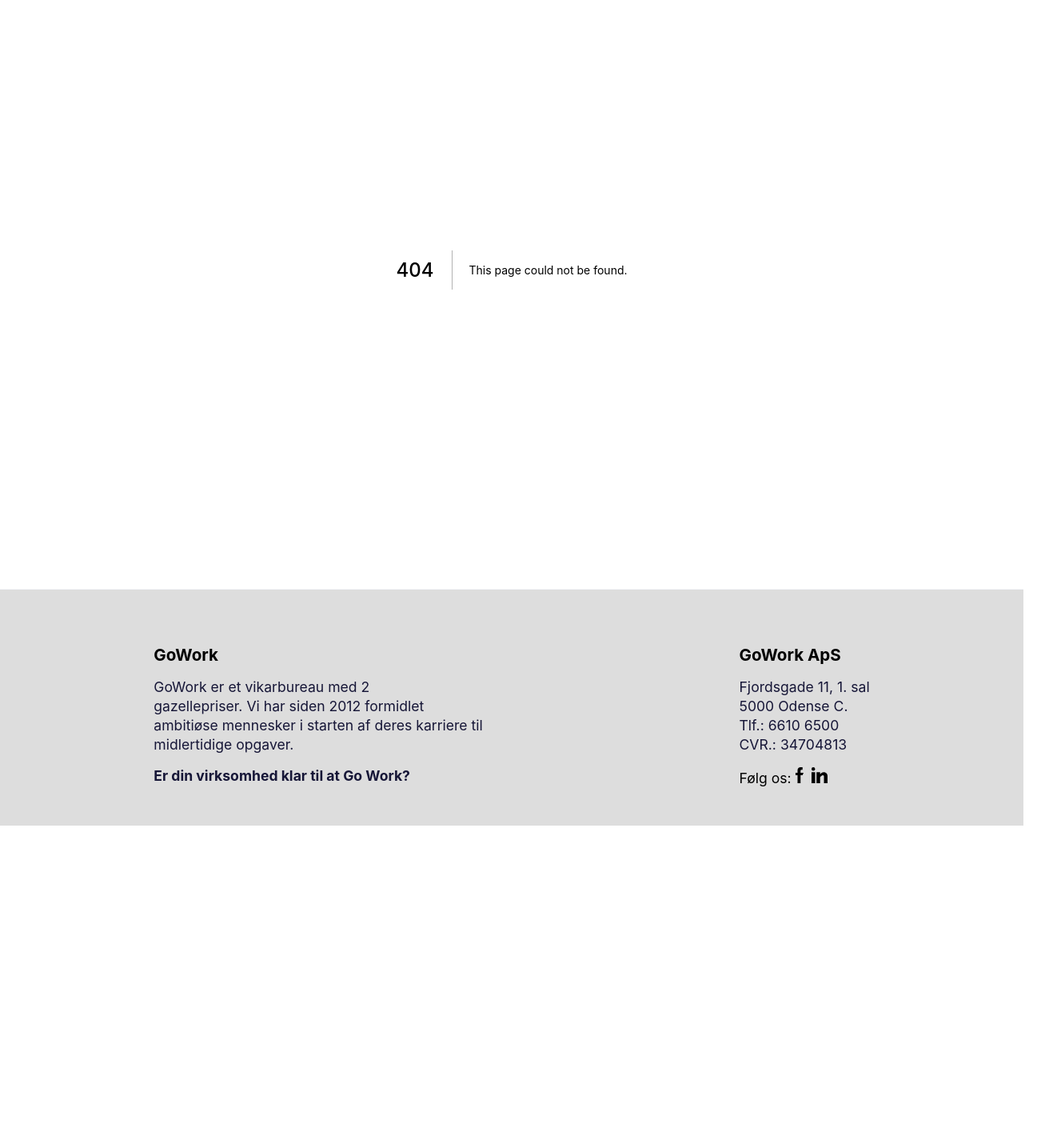
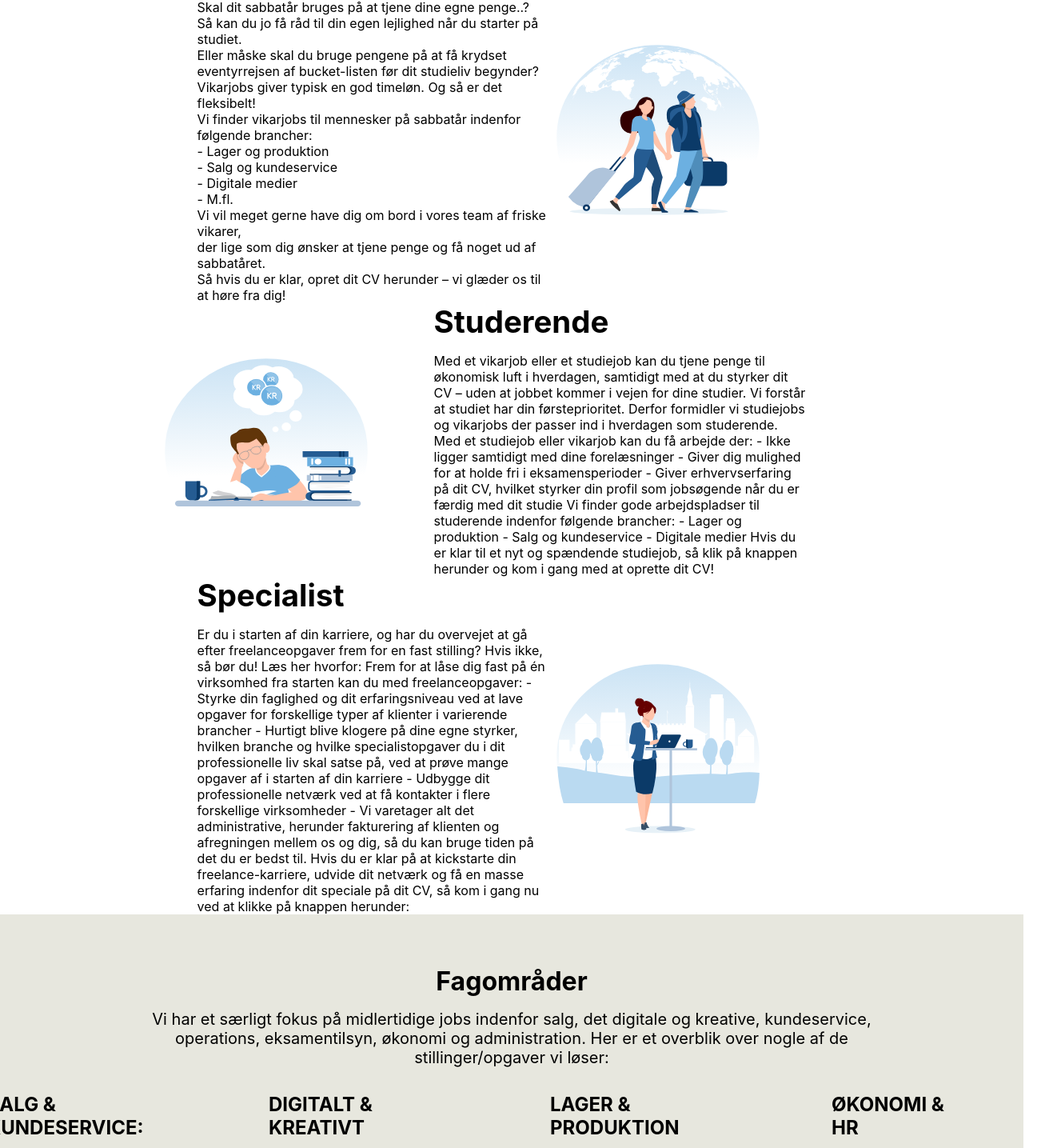
Before and after one commit to julianCostinea/goworkwebsite_next, a Next.js app: page /vikar/hop-ombord in a window 1280 px wide. Before the commit this address had no page. Shown: the part 143-1578 px from the top of the page at 80% size, 1312 px wide, since content can reach past the window. Before the commit the page ends 1175 px from the top, so only its background shows below. Built offline with nearby package versions, Linux system fonts and the light colour scheme.

Commit message:
finished work on hop ombord

```diff
--- a/components/ContentImages/ApplicationProcess/ApplicationProcess.js
+++ b/components/ContentImages/ApplicationProcess/ApplicationProcess.js
@@ -1,9 +1,5 @@
 import React, { useState } from 'react';
-
-import applicationStep1 from '../../../assets/images/ApplicationProcess/1.svg';
-import applicationStep2 from '../../../assets/images/ApplicationProcess/2.svg';
-import applicationStep3 from '../../../assets/images/ApplicationProcess/3.svg';
-import applicationStep4 from '../../../assets/images/ApplicationProcess/4.svg';
+import Image from 'next/image';
 
 import classes from './ApplicationProcess.module.css'
 
@@ -12,30 +8,34 @@ const ApplicationProcess = () => {
     return (
     <div className= {classes.ApplicationContainer}>
         <div className={classes.ApplicationPhoto}>
-            <img
+            <Image
+                width= "340px" height="280px"
                 style={loaded ? {} : { display: 'none' }}
-                src={applicationStep1} alt="Application step 1"
+                src="/images/ApplicationProcess/1.svg" alt="Application step 1"
                 onLoad={() => setLoaded(true)}
                 />
         </div>
         <div className={classes.ApplicationPhoto}>
-            <img
+            <Image
+                width= "340px" height="280px"
                 style={loaded ? {} : { display: 'none' }}
-                src={applicationStep2} alt="Application step 2"
+                src="/images/ApplicationProcess/2.svg" alt="Application step 2"
                 onLoad={() => setLoaded(true)}
                 />
         </div>
         <div className={classes.ApplicationPhoto}>
-            <img
+            <Image
+                width= "340px" height="280px"
                 style={loaded ? {} : { display: 'none' }}
-                src={applicationStep3} alt="Application step 3"
+                src="/images/ApplicationProcess/3.svg" alt="Application step 3"
                 onLoad={() => setLoaded(true)}
                 />
         </div>
         <div className={classes.ApplicationPhoto}>
-            <img
+            <Image
+                width= "340px" height="280px"
                 style={loaded ? {} : { display: 'none' }}
-                src={applicationStep4} alt="Application step 4"
+                src="/images/ApplicationProcess/4.svg" alt="Application step 4"
                 onLoad={() => setLoaded(true)}
                 />
         </div>
--- a/components/ContentImages/CardImages/BigCardImage.module.css
+++ b/components/ContentImages/CardImages/BigCardImage.module.css
@@ -1,15 +1,3 @@
 .CardPhoto{
-    height: 100%;
+    width: 80%;
 }
-.CardPhoto img{
-    width: 90%;
-    height: 90%;
-    border-radius: 10px 10px 0 0;
-}
-
-@media (min-width: 600px) {
-    .CardPhoto img{
-        width: 90%;
-        height: 85%;
-    }
-}
--- a/components/ContentImages/CardImages/BigCardSabbatar.js
+++ b/components/ContentImages/CardImages/BigCardSabbatar.js
@@ -1,6 +1,5 @@
 import React, { useState } from 'react';
-
-import SabbatarPhoto from '../../../assets/images/stillinger/stillinger-sabataar.svg';
+import Image from 'next/image';
 
 import classes from './BigCardImage.module.css'
 
@@ -8,9 +7,10 @@ const BigCardPhoto = () => {
     const [loaded, setLoaded] = useState(false);
     return (
     <div className={classes.CardPhoto}>
-        <img
+        <Image
+            width="350px" height="320px"
             style={loaded ? {} : { display: 'none' }}
-            src={SabbatarPhoto} alt="Studerende"
+            src="/images/stillinger/stillinger-sabataar.svg" alt="Studerende"
             onLoad={() => setLoaded(true)}
             />
     </div>
--- a/components/ContentImages/CardImages/BigCardSpecialist.js
+++ b/components/ContentImages/CardImages/BigCardSpecialist.js
@@ -1,16 +1,16 @@
 import React, { useState } from 'react';
+import Image from 'next/image';
 
-import SpecialistPhoto from '../../../assets/images/stillinger/stillinger-specialist_v2.svg';
-
-import classes from './CardImage.module.css'
+import classes from './BigCardImage.module.css'
 
 const BigCardPhoto = () => {
     const [loaded, setLoaded] = useState(false);
     return (
     <div className={classes.CardPhoto}>
-        <img
+        <Image
+            width="350px" height="320px"
             style={loaded ? {} : { display: 'none' }}
-            src={SpecialistPhoto} alt="Studerende"
+            src="/images/stillinger/stillinger-specialist_v2.svg" alt="Studerende"
             onLoad={() => setLoaded(true)}
             />
     </div>
--- a/components/ContentImages/CardImages/BigCardStuderende.js
+++ b/components/ContentImages/CardImages/BigCardStuderende.js
@@ -1,16 +1,16 @@
 import React, { useState } from 'react';
+import Image from 'next/image';
 
-import StuderendePhoto from '../../../assets/images/stillinger/stillinger-studerende_v3.svg';
-
-import classes from './CardImage.module.css'
+import classes from './BigCardImage.module.css'
 
 const BigCardPhoto = () => {
     const [loaded, setLoaded] = useState(false);
     return (
     <div className={classes.CardPhoto}>
-        <img
+        <Image
+            width="350px" height="320px"
             style={loaded ? {} : { display: 'none' }}
-            src={StuderendePhoto} alt="Studerende"
+            src="/images/stillinger/stillinger-studerende_v3.svg" alt="Studerende"
             onLoad={() => setLoaded(true)}
             />
     </div>
--- a/components/ContentImages/VikarPhotos/Katrine.js
+++ b/components/ContentImages/VikarPhotos/Katrine.js
@@ -7,9 +7,8 @@ export const VikarPhotoKatrine = () => {
     const [loaded, setLoaded] = useState(false);
     return (
     <div className={classes.VikarPhoto}>
-        {/* EAGER LOAD IMAGE */}
         <Image
-            width="96px" height="96px"
+            width="96px" height="96px" loading="eager"
             style={loaded ? {} : { display: 'none' }}
             src='/images/Vikarer/Katrine.jpg' alt="Katrine"
             onLoad={() => setLoaded(true)}
--- a/components/ContentImages/VikarPhotos/Magnus.js
+++ b/components/ContentImages/VikarPhotos/Magnus.js
@@ -8,7 +8,7 @@ export const VikarPhotoMagnus = () => {
     return (
     <div className={classes.VikarPhoto}>
         <Image
-            width="96px" height="96px"
+            width="96px" height="96px" loading="eager"
             style={loaded ? {} : { display: 'none' }}
             src='/images/Vikarer/Magnus.jpeg' alt="Magnus"
             onLoad={() => setLoaded(true)}
--- a/components/ContentImages/VikarPhotos/Mathias.js
+++ b/components/ContentImages/VikarPhotos/Mathias.js
@@ -8,7 +8,7 @@ export const VikarPhotoMathias = () => {
     return (
     <div className={classes.VikarPhoto}>
         <Image
-            width="96px" height="96px"
+            width="96px" height="96px" loading="eager"
             style={loaded ? {} : { display: 'none' }}
             src='/images/Vikarer/Mathias.jpg' alt="Mathias"
             onLoad={() => setLoaded(true)}
--- a/components/TwoColumnRoundedDiv/TwoColumnRoundedDiv.js
+++ b/components/TwoColumnRoundedDiv/TwoColumnRoundedDiv.js
@@ -8,7 +8,7 @@ const TwoColumnRoundedDiv = (props) => {
         attachedClasses = [classes.Container, classes.ReverseContainer];
     }
 
-    const formattedHeader = props.header.split('\n').map((str, index) => <h1 key={index}>{str}</h1>);
+    const formattedHeader = props.header.split('\n').map((str, index) => <h1 className={classes.Header__h1} key={index}>{str}</h1>);
     return(
     <div className={attachedClasses.join(' ')}>
         <div className={classes.TextDiv}>
@@ -16,7 +16,7 @@ const TwoColumnRoundedDiv = (props) => {
                 {formattedHeader}
             </div>
             <div className={classes.Paragraph}>
-                <p>{props.children}</p>
+                <p className={classes.Paragraph__p}>{props.children}</p>
             </div>
         </div>
         <div className={classes.ImageDiv}>
--- a/components/TwoColumnRoundedDiv/TwoColumnRoundedDiv.module.css
+++ b/components/TwoColumnRoundedDiv/TwoColumnRoundedDiv.module.css
@@ -6,7 +6,7 @@
     align-items: center;
     padding: 0rem 1rem;
 }
-h2, p{
+.Header__h1, .Paragraph__p{
     margin-block-start: 0;
     margin-block-end: 0;
 }
@@ -42,7 +42,7 @@ h2, p{
     }
     .ReverseContainer{
         flex-direction: row-reverse;
-        margin-left: -10rem;
+        margin-left: -5rem;
     }
     .TextDiv{
         margin-right: 0rem;
--- /dev/null
+++ b/pages/vikar/HopOmbord.module.css
@@ -0,0 +1,3 @@
+.Content{
+    text-align: center;
+}
--- /dev/null
+++ b/pages/vikar/hop-ombord.js
@@ -0,0 +1,111 @@
+import React, { Component } from 'react';
+
+import OneColumnDiv from '../../components/OneColumnDiv/OneColumnDiv';
+import CardContainer from '../../components/Card/CardContainer';
+import TextCard from '../../components/TextCard/TextCard';
+import BigCardStuderende from '../../components/ContentImages/CardImages/BigCardStuderende';
+import BigCardSabbatar from '../../components/ContentImages/CardImages/BigCardSabbatar';
+import BigCardSpecialist from '../../components/ContentImages/CardImages/BigCardSpecialist';
+import ApplicationProcess from '../../components/ContentImages/ApplicationProcess/ApplicationProcess';
+import TwoColumnRoundedDiv from '../../components/TwoColumnRoundedDiv/TwoColumnRoundedDiv';
+
+import classes from './HopOmbord.module.css';
+
+class HopOmbord extends Component {
+    render() {
+        return (
+            <div>
+                <div className={classes.Content}>
+                    <TwoColumnRoundedDiv
+                        header={'Sabbatår'}
+                        imageDiv={<BigCardSabbatar />}
+                    >Skal dit sabbatår bruges på at tjene dine egne penge..? Så kan du jo
+                    få råd til din egen lejlighed når du starter på studiet. <br />Eller måske skal
+                    du bruge pengene på at få krydset eventyrrejsen af bucket-listen
+                    før dit studieliv begynder?
+                    Vikarjobs giver typisk en god timeløn. Og så er det fleksibelt! <br />
+                            Vi finder vikarjobs til mennesker på sabbatår indenfor følgende brancher: <br />
+                            -	Lager og produktion <br />
+                            -	Salg og kundeservice <br />
+                            -	Digitale medier <br />
+                            -	M.fl. <br />
+
+                            Vi vil meget gerne have dig om bord i vores team af friske vikarer, <br />
+                            der lige som dig ønsker at tjene penge og få noget ud af sabbatåret. <br />
+                            Så hvis du er klar, opret dit CV herunder – vi glæder os til at høre fra dig!
+                    </TwoColumnRoundedDiv>
+                    <TwoColumnRoundedDiv
+                        floatLeft
+                        header={'Studerende'}
+                        imageDiv={<BigCardStuderende />}
+                    >Med et vikarjob eller et studiejob kan du tjene penge til økonomisk luft i hverdagen,
+                    samtidigt med at du styrker dit CV – uden at jobbet kommer i vejen for dine studier.
+                    Vi forstår at studiet har din førsteprioritet. Derfor formidler vi studiejobs og vikarjobs der passer ind i hverdagen som studerende.
+                        Med et studiejob eller vikarjob kan du få arbejde der:
+                        -	Ikke ligger samtidigt med dine forelæsninger
+                        -	Giver dig mulighed for at holde fri i eksamensperioder
+                        -	Giver erhvervserfaring på dit CV, hvilket styrker din profil som jobsøgende når du er færdig med dit studie
+                        Vi finder gode arbejdspladser til studerende indenfor følgende brancher:
+                        -	Lager og produktion
+                        -	Salg og kundeservice
+                        -	Digitale medier
+                        Hvis du er klar til et nyt og spændende studiejob, så klik på knappen herunder og kom i gang med at oprette dit CV!
+                    </TwoColumnRoundedDiv>
+                    <TwoColumnRoundedDiv
+                        header={'Specialist'}
+                        imageDiv={<BigCardSpecialist />}
+                    >Er du i starten af din karriere, og har du overvejet at gå efter freelanceopgaver frem for en fast stilling? Hvis ikke, så bør du! Læs her hvorfor:
+                    Frem for at låse dig fast på én virksomhed fra starten kan du med freelanceopgaver:
+                        -	Styrke din faglighed og dit erfaringsniveau ved at lave opgaver for forskellige typer af klienter i varierende brancher
+                        -	Hurtigt blive klogere på dine egne styrker, hvilken branche og hvilke specialistopgaver du i dit professionelle liv skal satse på, ved at prøve mange opgaver af i starten af din karriere
+                        -	Udbygge dit professionelle netværk ved at få kontakter i flere forskellige virksomheder
+                        -	Vi varetager alt det administrative, herunder fakturering af klienten og afregningen mellem os og dig, så du kan bruge tiden på det du er bedst til.
+                        Hvis du er klar på at kickstarte din freelance-karriere, udvide dit netværk og få en masse erfaring indenfor dit speciale på dit CV, så kom i gang nu ved at klikke på knappen herunder:
+                    </TwoColumnRoundedDiv>
+                    <OneColumnDiv
+                        header={'Fagområder'}
+                        paragraph={`Vi har et særligt fokus på midlertidige jobs indenfor salg, det digitale og kreative, kundeservice,
+                      operations, eksamentilsyn, økonomi og administration. Her er et overblik over nogle af de
+                      stillinger/opgaver vi løser:`}
+                    >
+                        <CardContainer>
+                            <TextCard
+                                cardHeader={`SALG &\n KUNDESERVICE:`}
+                                cardBody={'telefoninterviewer, mødebooker, phoner, salgskonsulent, sælger, kundeservicemedarbejde, call center medarbejder og kunderådgiver m.fl.'}
+                            />
+                            <TextCard
+                                cardHeader={'DIGITALT &\n KREATIVT'}
+                                cardBody={'webdesigner, grafisk designer, digital marketing specialist, content developer, marketing koordinator, email marketing, UX/UI designer og programmering m.fl.'}
+                            />
+                            <TextCard
+                                cardHeader={'LAGER &\n PRODUKTION'}
+                                cardBody={'webshop lager, pluk/pak, forsendelse, varemodtagelse, etikettering, montage og kvalitetstjek m.fl.'}
+                            />
+                            <TextCard
+                                cardHeader={'ØKONOMI &\n HR'}
+                                cardBody={'bogholder, controller, analyse, BI, tasteopgaver, ordrebehandling, eksamenstilsyn, samt diverse ad hoc administrative opgaver m.fl.'}
+                            />
+                        </CardContainer>
+                    </OneColumnDiv>
+                    <OneColumnDiv
+                        whiteDiv
+                        header={'Ansøgningsproces'}
+                        paragraph={`Vi er stolte af vores mange glade kunder, som rater vores kandidater 4.5 ud af 5.0 stjerner. Du får med
+                        vores hjælp sikkerhed for, at du passer godt til de opgaver vi tilbyder dig. Vi sørger også for at den
+                        virksomhed du får tilbudt arbejde i, passer til dine ønsker. \n\nDet er nemlig kun et godt match hvis både
+                        virksomheden og den ansatte er glade for hinanden - og det er vores mål!`}
+                    >
+                        <div>
+                            <h2
+                                style={{ color: '#2a5c91', marginTop: '2rem', fontSize: '1.5rem' }}
+                            >Her er en kort beskrivelse af en standard ansættelsesproces:</h2> <br />
+                            <ApplicationProcess />
+                        </div>
+                    </OneColumnDiv>
+                </div>
+            </div>
+        );
+    }
+}
+
+export default HopOmbord;
```
